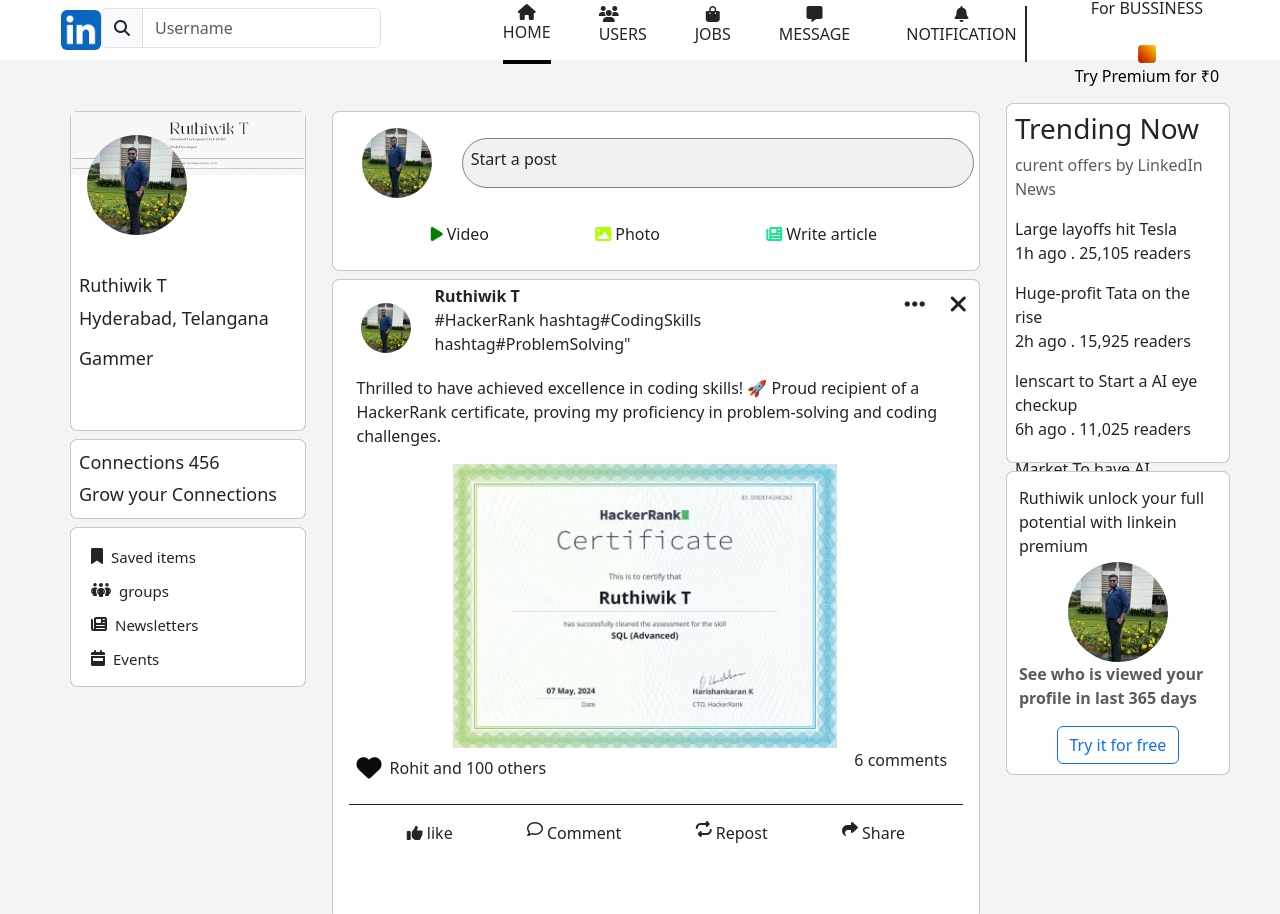
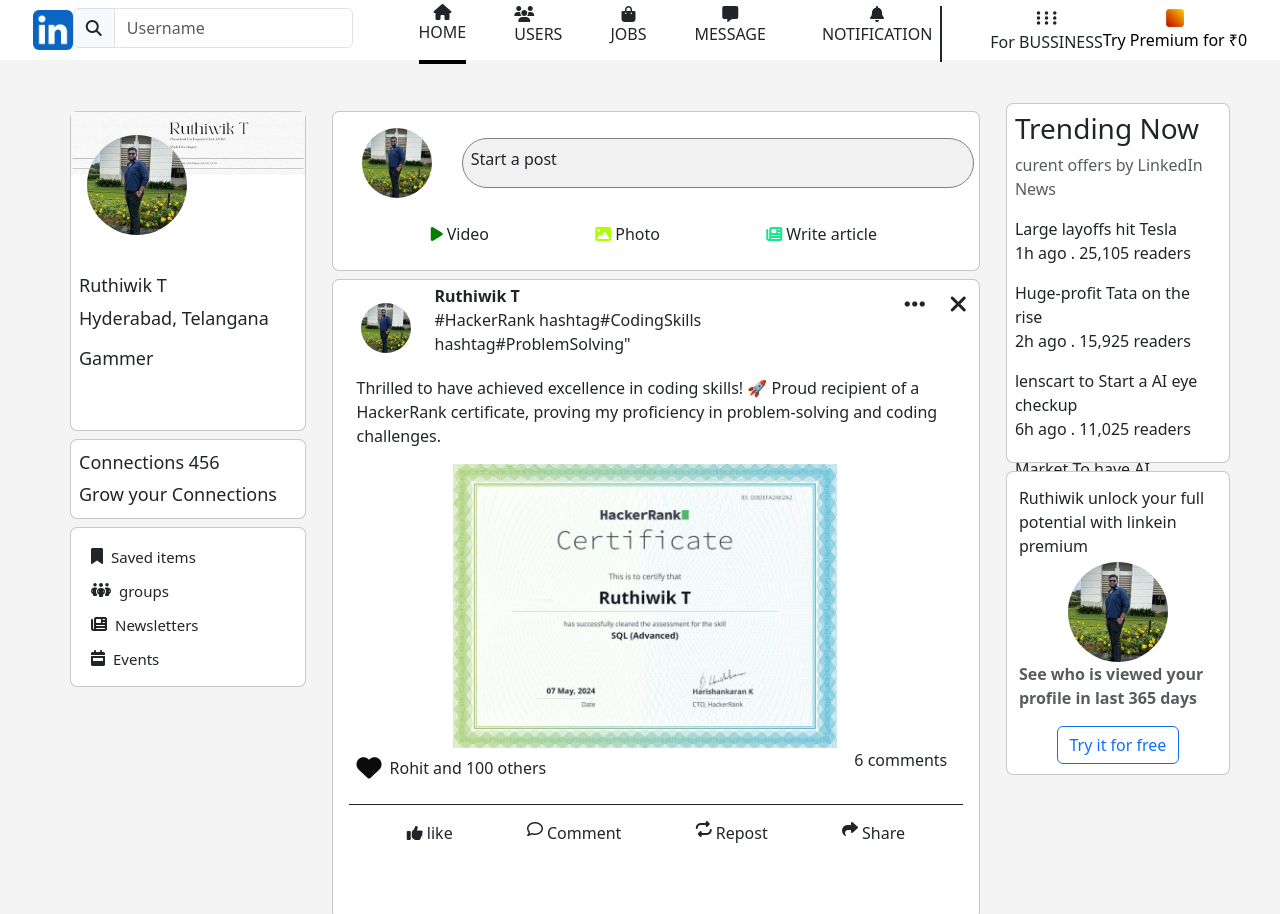
Before and after one commit to Ruthiwik/Linkedin, a plain HTML site: page index.html in a window 1280 px wide. Shown: the top 914 px of the page. Drawn offline with nearby package versions, Linux system fonts and the light colour scheme.

Commit message:
Update index.html

```diff
--- a/index.html
+++ b/index.html
@@ -325,7 +325,7 @@
                 <i class="fa-solid fa-bell" px-5></i>
                 <p>NOTIFICATION</b>
             </div>
-            <div class="nav-right">
+            <div class="nav-right d-flex flex-row justify-content-between">
                 <div class="grid d-flex justify-content-center align-items-center flex-column">
                     <div class="mt-2">
                         <i class="fa-solid fa-ellipsis-vertical"></i>
```
